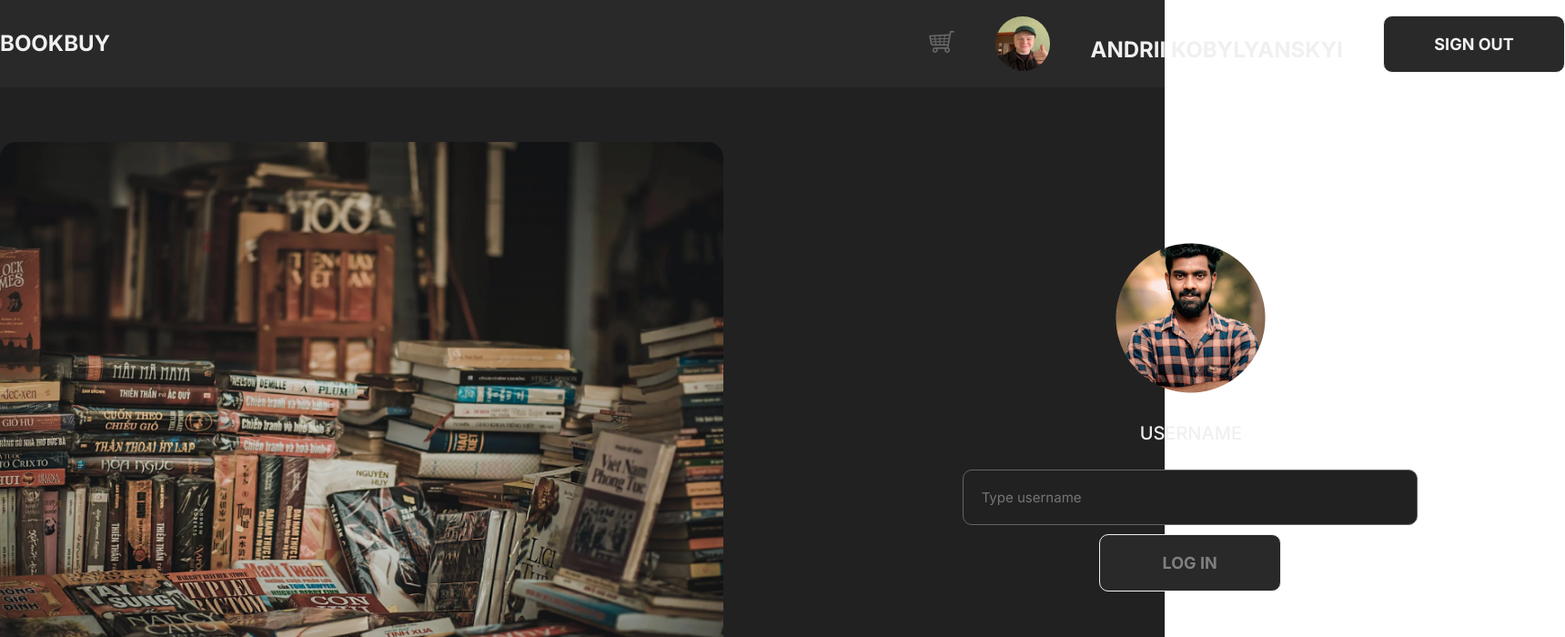
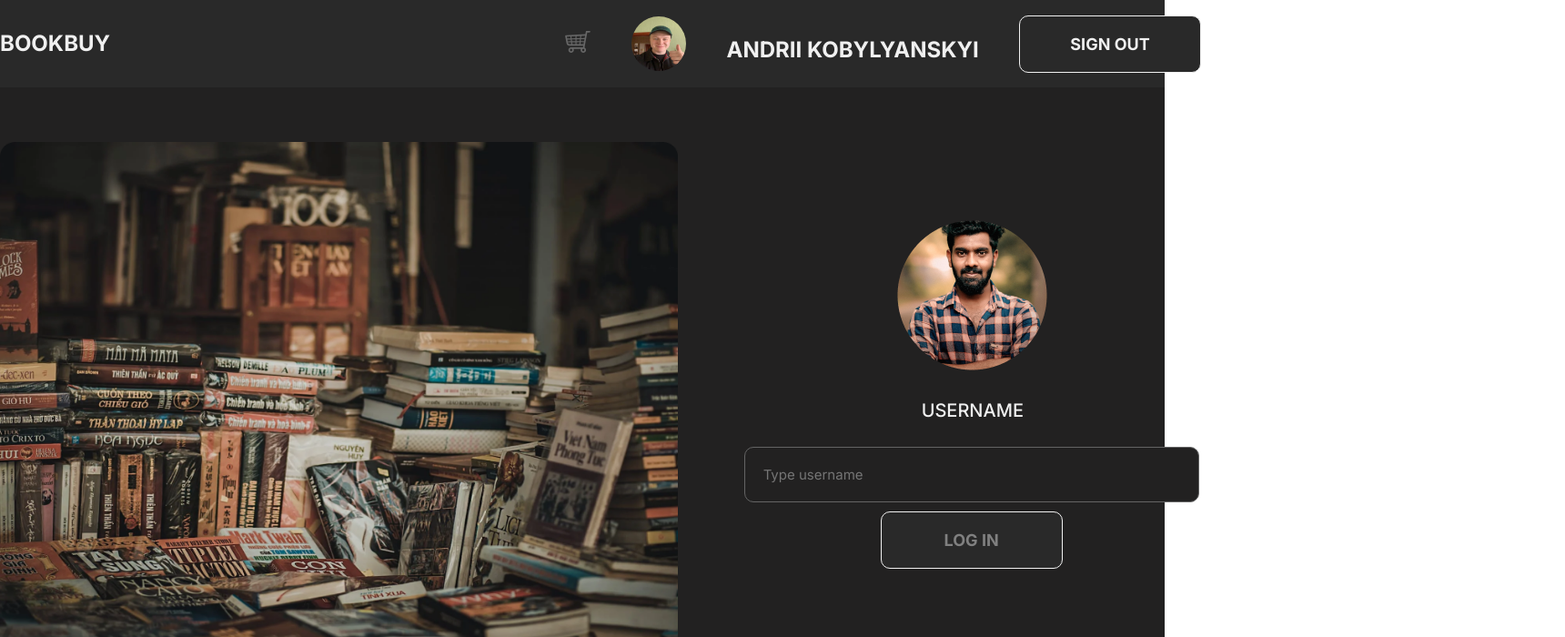
Before and after one commit to AndriiKobylianskyi/x-course-task, a React (Create React App) app: page / in a window 1280 px wide. Shown: the top 700 px of the page at 91% size, 1720 px wide, since content can reach past the window. Built offline with nearby package versions, Linux system fonts and the light colour scheme.

Commit message:
Change width

```diff
--- a/src/components/book-list-item/Book-list-item.module.css
+++ b/src/components/book-list-item/Book-list-item.module.css
@@ -25,7 +25,7 @@
 }
 
 .book__info {
-    left: 500px;
+    left: 400px;
     top: 60px;
     position: absolute;
 }
@@ -48,7 +48,7 @@
     position: absolute;
     top: 85px;
     right: 0px;
-    width: 520px;
+    width: 450px;
     height: 390px;
     border: 1px solid #F0F0F0;
     border-radius: 2%;
--- a/src/components/book-list/Book-list.module.css
+++ b/src/components/book-list/Book-list.module.css
@@ -90,7 +90,7 @@ li:nth-child(4) {
 
 .book {
     margin-top: 30px;
-    width: 440px;
+    width: 390px;
     max-height: 650px;
     position: relative;
     background-color: #292929;
@@ -98,7 +98,7 @@ li:nth-child(4) {
 }
 
 .book__img {
-    width: 440px;
+    width: 390px;
     height: 500px;
     background-size: cover;
     object-fit: cover;
@@ -130,7 +130,7 @@ li:nth-child(4) {
 
 .book__button {
     display: block;
-    width: 370px;
+    width: 340px;
     margin: 25px auto 15px;
     padding: 10px;
     background-color: #292929;
--- a/src/components/cart/Cart.module.css
+++ b/src/components/cart/Cart.module.css
@@ -1,6 +1,6 @@
 .button {
     position: absolute;
-    right: 90px;
+    right: 295px;
     top: 125px;
     width: 200px;
     padding: 20px;
--- a/src/components/signIn/SignIn.js
+++ b/src/components/signIn/SignIn.js
@@ -49,9 +49,9 @@ const SignIn = () => {
         <div className="content">
             <div className="flex-container">
                 <div>
-                    <img src={signImg} alt="books" width="795" height="700" className={styles.img} />
+                    <img src={signImg} alt="books" width="745" height="650" className={styles.img} />
                 </div>
-                <div className={styles.pr16}>
+                <div >
                     <img src={avatarBig} alt="avatar" className={styles.avatar} />
                     <p className={styles.username}>username</p>
                     <input type="text" className={styles.input} placeholder="Type username"
--- a/src/components/signIn/SignIn.module.css
+++ b/src/components/signIn/SignIn.module.css
@@ -1,7 +1,3 @@
-.pr16 {
-    padding-right: 160px;
-}
-
 .img {
     padding-top: 50px;
 }
--- a/src/index.scss
+++ b/src/index.scss
@@ -9,7 +9,7 @@
 
 .content {
     position: relative;
-    width: 1720px;
+    width: 1320px;
     margin: 0 auto;
 }
 
```
